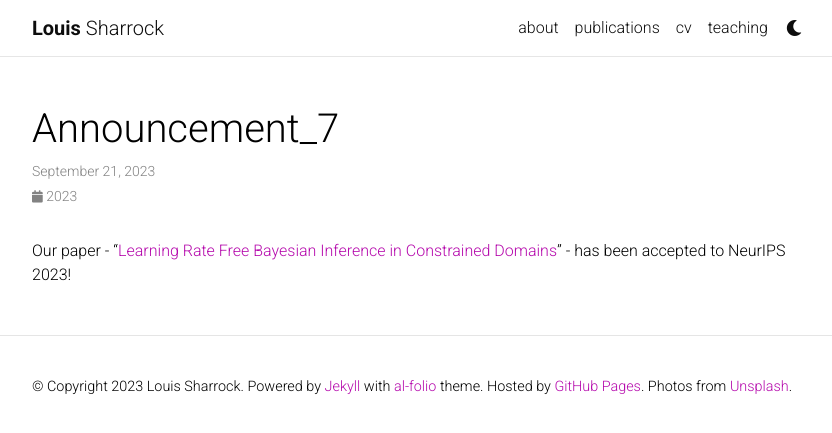
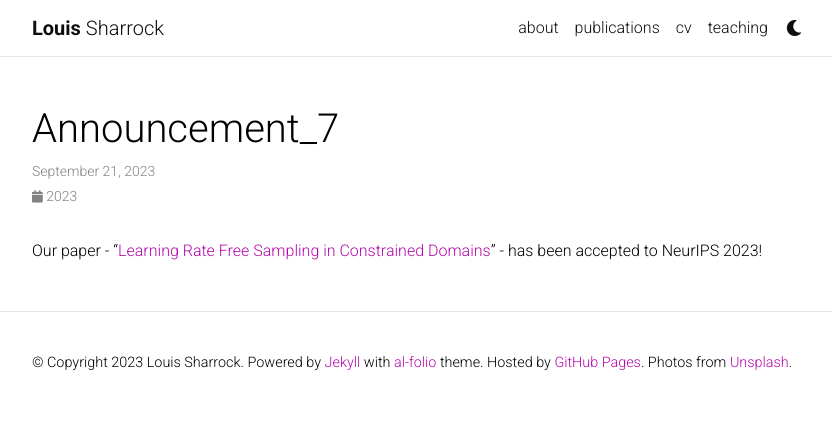
Before and after one commit to louissharrock/louissharrock.github.io, a Jekyll site: the page built from _news/announcement_7.md, in a window 1280 px wide. Shown: the top 433 px of the page, without its empty margins (223-1055 px from the left). Built offline with Jekyll 4.4.1, drawn with Linux system fonts in a browser that asks for light colours; comment, search, counter and statistics services are not loaded; a style sheet for code colours, icons or effects is not loaded.

Commit message:
Update announcement_7.md

```diff
--- a/_news/announcement_7.md
+++ b/_news/announcement_7.md
@@ -5,4 +5,4 @@ inline: true
 related_posts: false
 ---
 
-Our paper - "[Learning Rate Free Bayesian Inference in Constrained Domains](https://arxiv.org/abs/2305.14943)" - has been accepted to NeurIPS 2023!
+Our paper - "[Learning Rate Free Sampling in Constrained Domains](https://openreview.net/forum?id=TNAGFUcSP7)" - has been accepted to NeurIPS 2023!
```
